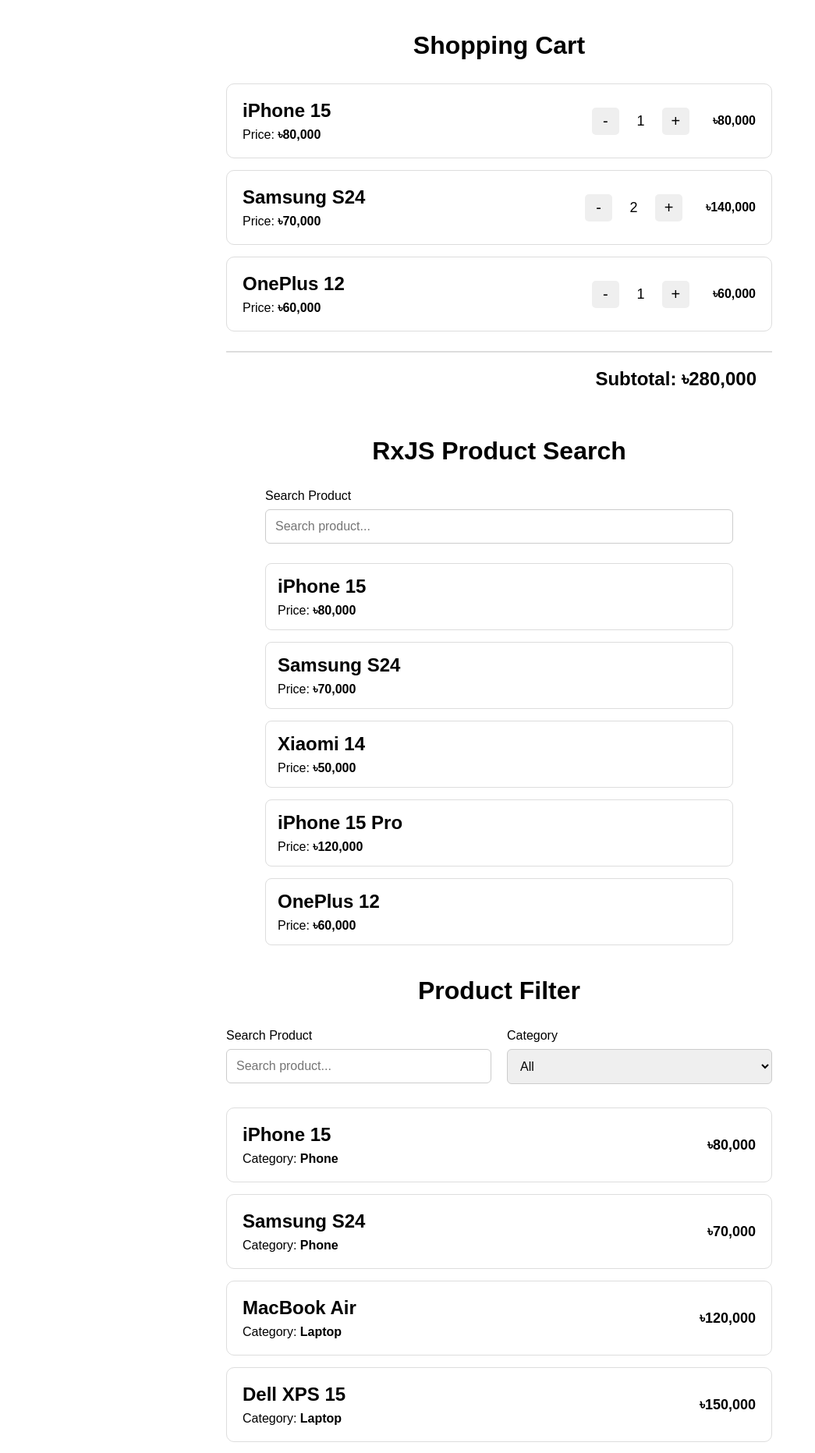
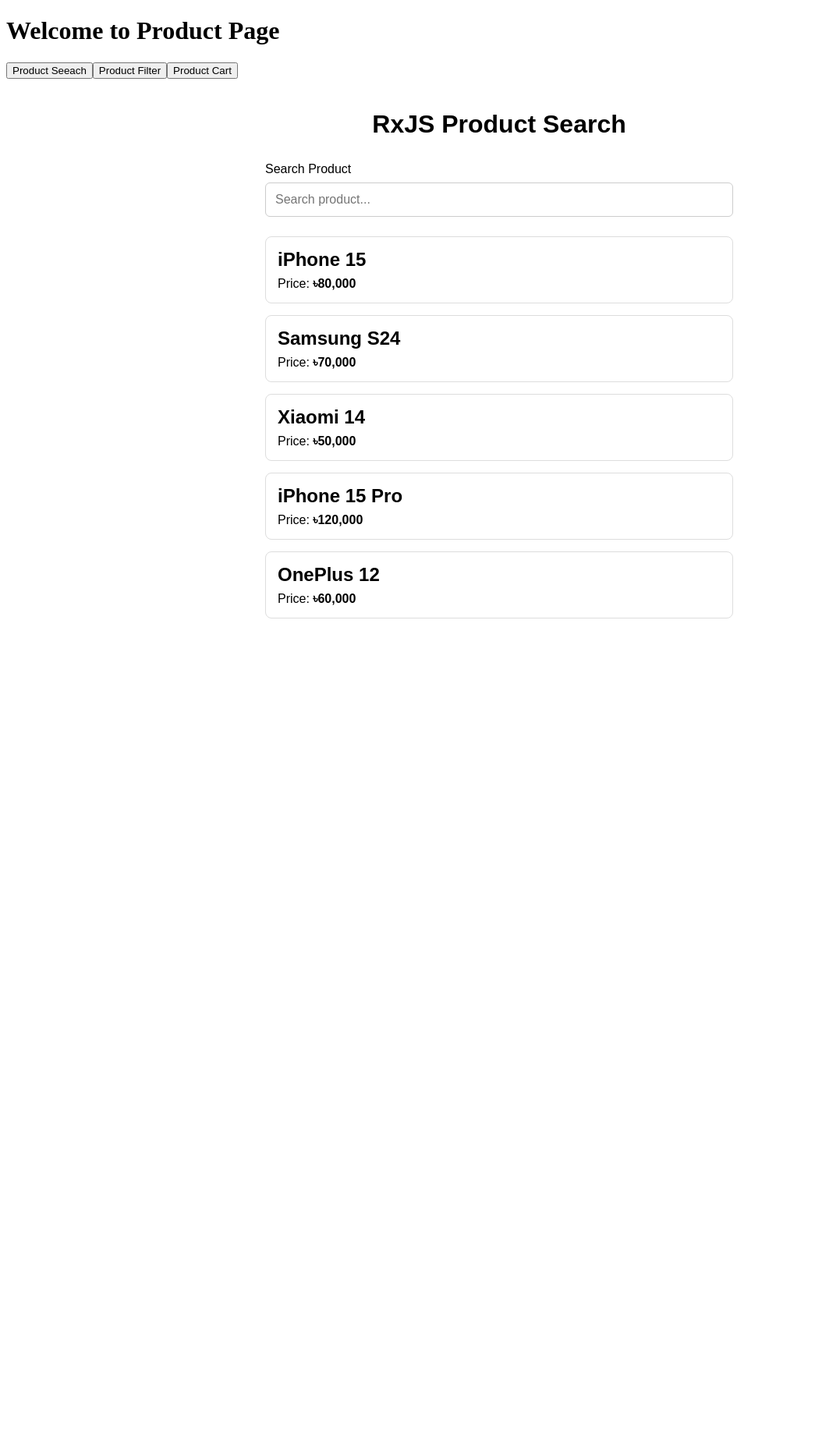
Before and after one commit to Ridwan2024-P/Angular, an Angular app in the folder task/: page /productserach in a window 1280 px wide. Before the commit this address led to /. Shown: the top 1863 px of the page at 78% size, without its empty margins (0-1045 px from the left). After the commit the page ends 833 px from the top, so only its background shows below. Built offline with nearby package versions, Linux system fonts and the light colour scheme.

Commit message:
routing add

```diff
--- a/task/src/app/app.html
+++ b/task/src/app/app.html
@@ -1,3 +1,9 @@
-<app-cart></app-cart>
+<!-- <app-cart></app-cart>
 <app-product-serach></app-product-serach>
-<app-product-filter></app-product-filter>
+<app-product-filter></app-product-filter> -->
+<h1>Welcome to Product Page</h1>
+<router-outlet>
+<button routerLink="productserach">Product Seeach</button>
+<button routerLink="productfilter">Product Filter</button>
+<button routerLink="productcart">Product Cart</button>
+</router-outlet>
--- a/task/src/app/app.routes.ts
+++ b/task/src/app/app.routes.ts
@@ -1,3 +1,14 @@
 import { Routes } from '@angular/router';
+import { ProductSerach } from './product-serach/product-serach';
+import { ProductFilter } from './product-filter/product-filter';
+import { Cart } from './cart/cart';
+import { App } from './app';
+import { NotFound } from './not-found/not-found';
 
-export const routes: Routes = [];
+export const routes: Routes = [
+    {path:'productserach',component:ProductSerach},
+    {path:'productfilter',component:ProductFilter},
+    {path:'productcart',component:Cart},
+    {path:'**',component:NotFound},
+
+];
--- a/task/src/app/app.ts
+++ b/task/src/app/app.ts
@@ -1,12 +1,12 @@
 import { Component, signal } from '@angular/core';
-import { RouterOutlet } from '@angular/router';
+import { RouterLink, RouterOutlet } from '@angular/router';
 import { ProductSerach } from './product-serach/product-serach';
 import { Cart } from './cart/cart';
 import { ProductFilter } from './product-filter/product-filter';
 
 @Component({
   selector: 'app-root',
-  imports: [RouterOutlet, ProductSerach, Cart,ProductFilter],
+  imports: [RouterOutlet, ProductSerach, Cart,ProductFilter,RouterLink],
   templateUrl: './app.html',
   styleUrl: './app.css'
 })
--- /dev/null
+++ b/task/src/app/not-found/not-found.html
@@ -0,0 +1 @@
+<p>not-found works!</p>
--- /dev/null
+++ b/task/src/app/not-found/not-found.ts
@@ -0,0 +1,9 @@
+import { Component } from '@angular/core';
+
+@Component({
+  selector: 'app-not-found',
+  imports: [],
+  templateUrl: './not-found.html',
+  styleUrl: './not-found.css',
+})
+export class NotFound {}
--- a/task/src/app/product-serach/product-serach.html
+++ b/task/src/app/product-serach/product-serach.html
@@ -36,7 +36,6 @@
       </div>
 
     }
-
   </div>
 
 </div>
--- a/task/src/app/product-serach/product-serach.ts
+++ b/task/src/app/product-serach/product-serach.ts
@@ -2,6 +2,7 @@
 import { Component } from '@angular/core';
 import { FormControl, ReactiveFormsModule } from '@angular/forms';
 import { Observable, startWith ,map} from 'rxjs';
+import { RouterOutlet, RouterLinkWithHref } from '@angular/router';
 
 interface Product{
   id:number;
@@ -12,8 +13,8 @@
 @Component({
   selector: 'app-product-serach',
   standalone:true,
-  imports: [ CommonModule,
-    ReactiveFormsModule],
+  imports: [CommonModule,
+    ReactiveFormsModule, RouterOutlet, RouterLinkWithHref],
   templateUrl: './product-serach.html',
   styleUrl: './product-serach.css',
 })
```
Also changed, not shown: task/src/app/not-found/not-found.css (added), 1 other file (tests, documents, lock files or other folders).
